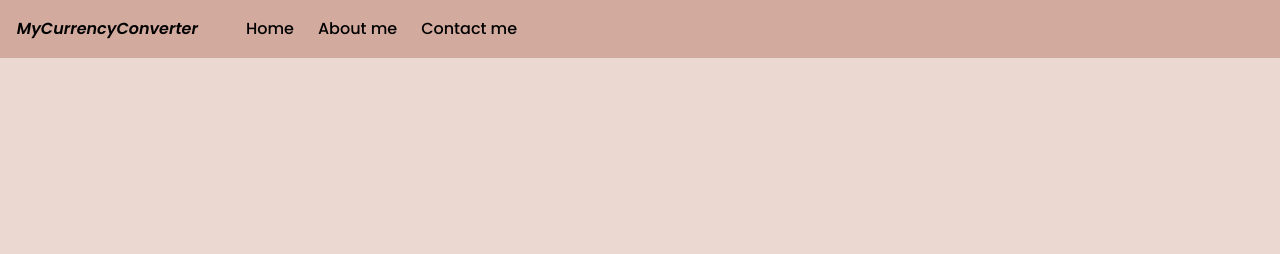
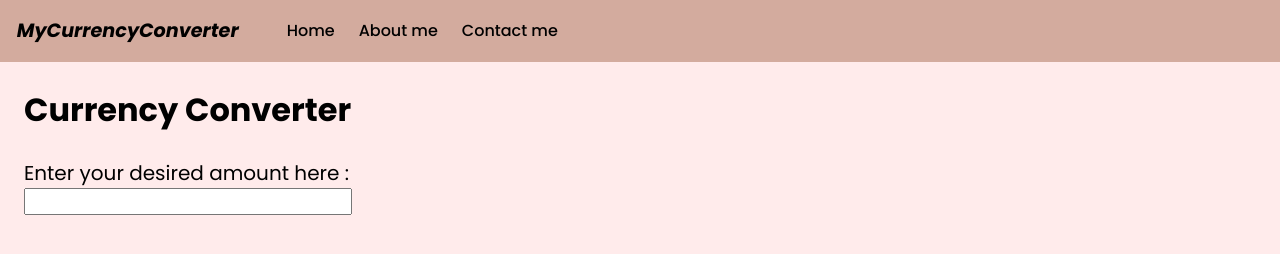
Before and after one commit to MuhammadSaim0987/My-Currency-Converter, a plain HTML site: page index.html in a window 1280 px wide. Shown: the top 254 px of the page. Drawn offline with Linux system fonts and the light colour scheme.

Commit message:
commit 3

```diff
--- a/index.html
+++ b/index.html
@@ -17,7 +17,14 @@
     </navbar>
 
     <div class="container">
+        <form>
+            <h1>Currency Converter</h1>
 
+            <div class="input">
+                <p>Enter your desired amount here :</p>
+                <input type="number">
+            </div>
+        </form>
     </div>
 
     <footer>
--- a/style.css
+++ b/style.css
@@ -6,7 +6,7 @@
 }
 
 body{
-    background-color: #EBD8D0;
+    background-color: #ffebeb;
 }
 
 navbar{
@@ -15,7 +15,7 @@ navbar{
     padding: 2.1vmin;
     align-items: center;
     width: 100%;
-    height: 3vmin;
+    height: 3.5vmin;
 }
 
 navbar ul{
@@ -29,13 +29,15 @@ navbar ul li{
     font-family: "Poppins", sans-serif;
     font-weight: 500;
     font-style: normal;
+    font-size: 1rem;
 }
 
 .logo{
     font-family: "Poppins", sans-serif;
-    font-weight: 600;
+    font-weight: 650;
     font-style: italic;
     margin: 0 3vmin 0 0;
+    font-size: 1.2rem;
 }
 
 navbar ul li a{
@@ -47,3 +49,24 @@ navbar ul li a:hover{
     color: rgb(67, 0, 0);
     font-weight: bold;
 }
+
+form{
+    font-family: "Poppins", sans-serif;
+    font-weight: 400;
+    font-style: normal;
+    padding: 3vmin 0 0 3vmin;
+}
+
+.input{
+    margin: 3vmin 0 1.3vmin 0;
+}
+
+.input p{
+    font-size: 2.5vmin;
+}
+
+input{
+    height: 2.7vmin;
+    width: 40vmin;
+    padding:.1vmin 0 .1vmin .5vmin;
+}
```
